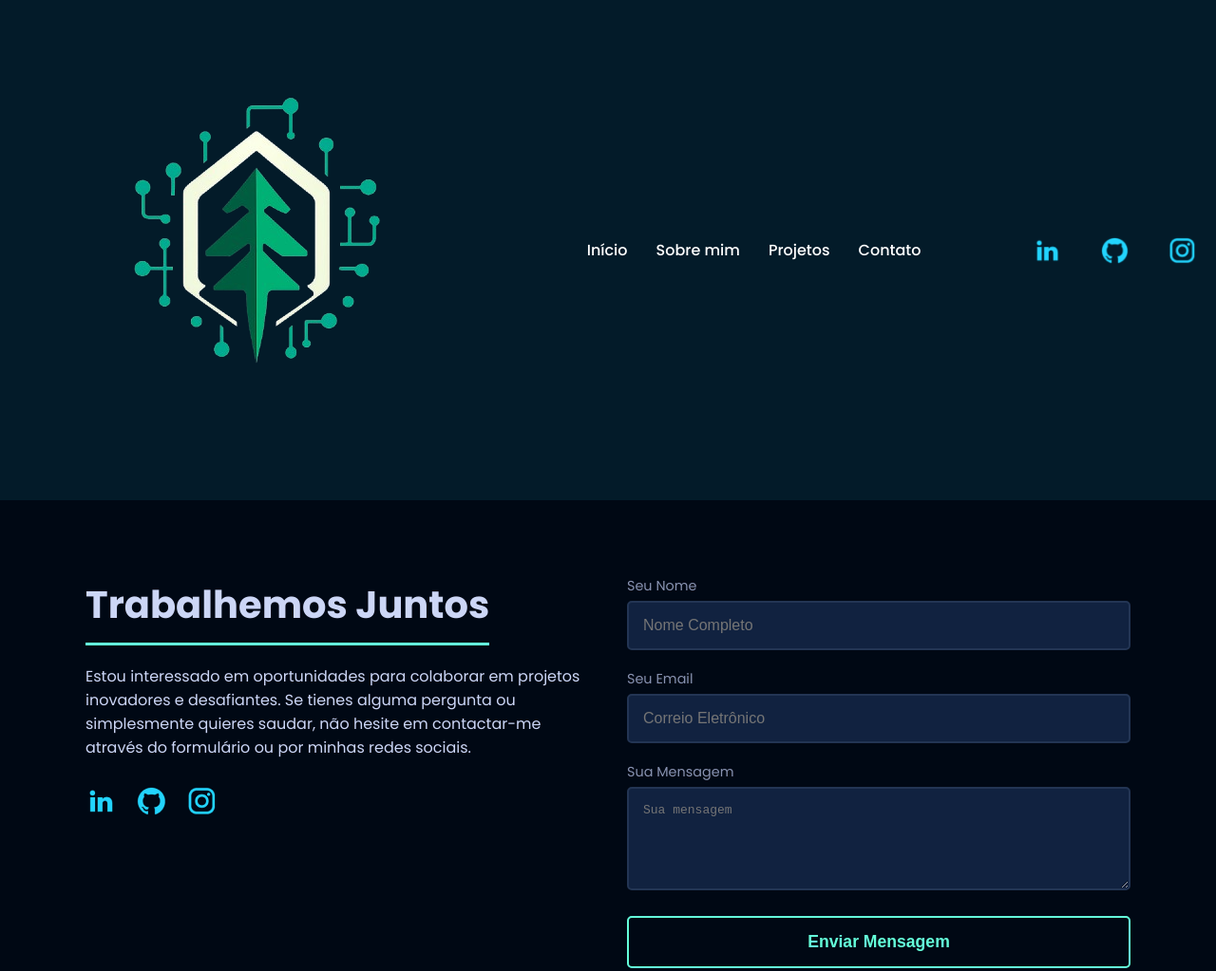
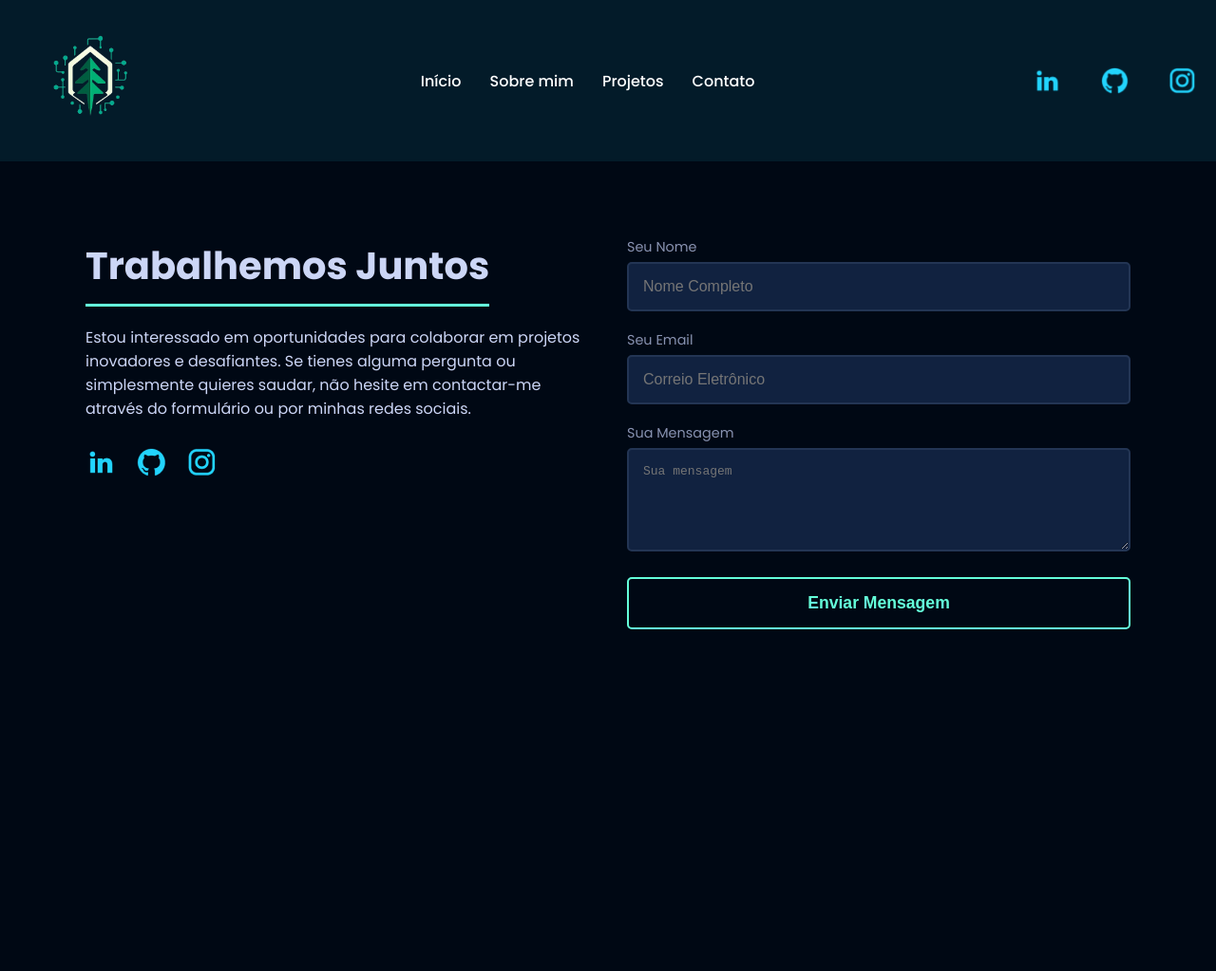
Before and after one commit to Kauedino/portifolio_proficional, a plain HTML site: page contato.html in a window 1280 px wide. Shown: the whole page at 95% size. After the commit the page ends 800 px from the top, so only its background shows below. Drawn offline with nearby package versions, Linux system fonts and the light colour scheme.

Commit message:
Update contato.html

```diff
--- a/contato.html
+++ b/contato.html
@@ -10,10 +10,12 @@
 </head>
 <body>
   <header>
-    <!-- Logo do site -->
-    <a href="index.html">
+   <span class="logo_Pinheiro">
+      <!-- Logo posicionada na área do cabeçalho para reforço da identidade visual -->
+     <a href="index.html">
       <img src="imagens/logo_sem_fundo.png" alt="Logo do portfólio - Link para a página inicial">
     </a>
+    </span>
 
     <nav>
       <!-- Botão do menu (hamburguer) visível apenas no mobile -->
```
